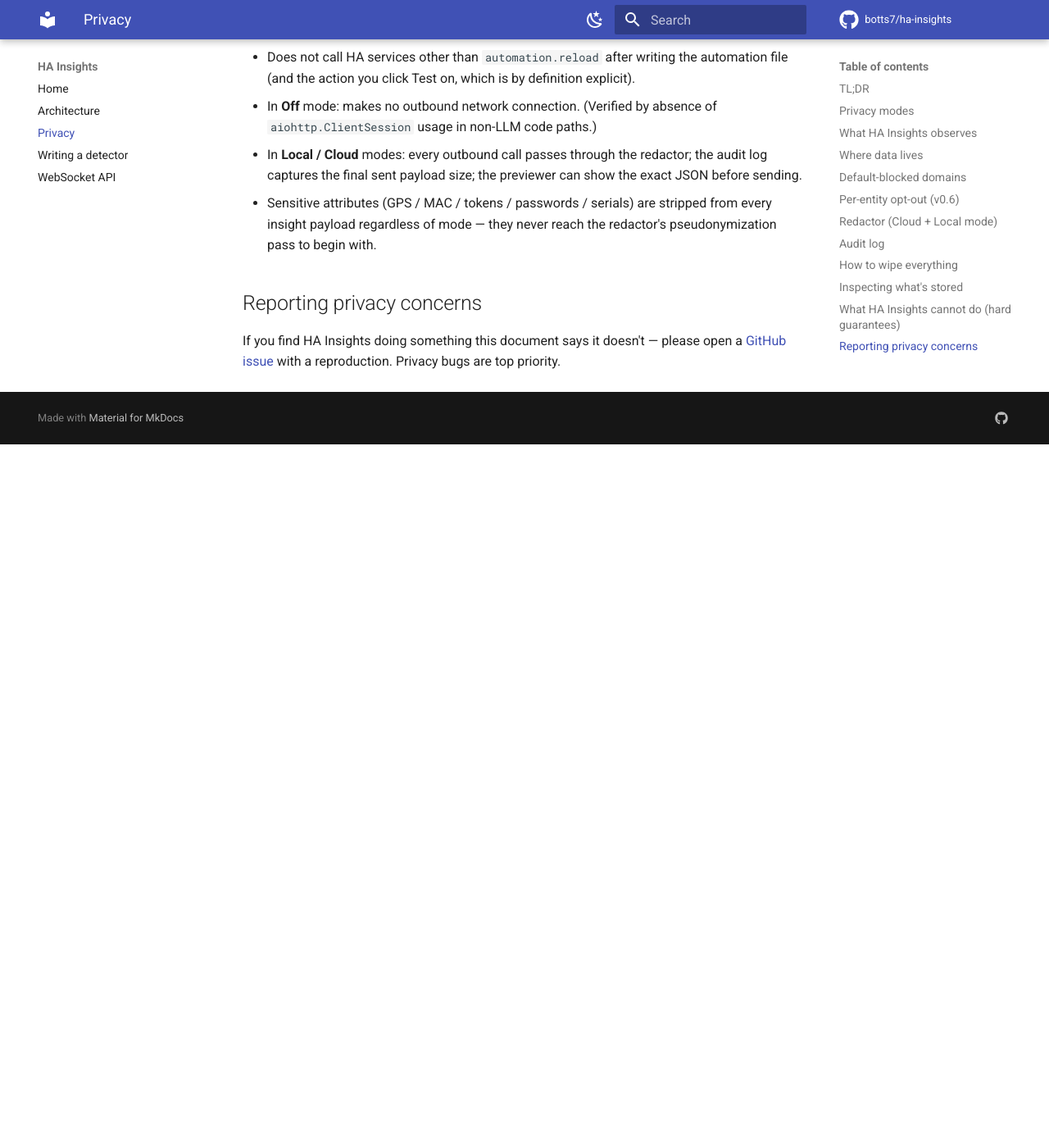
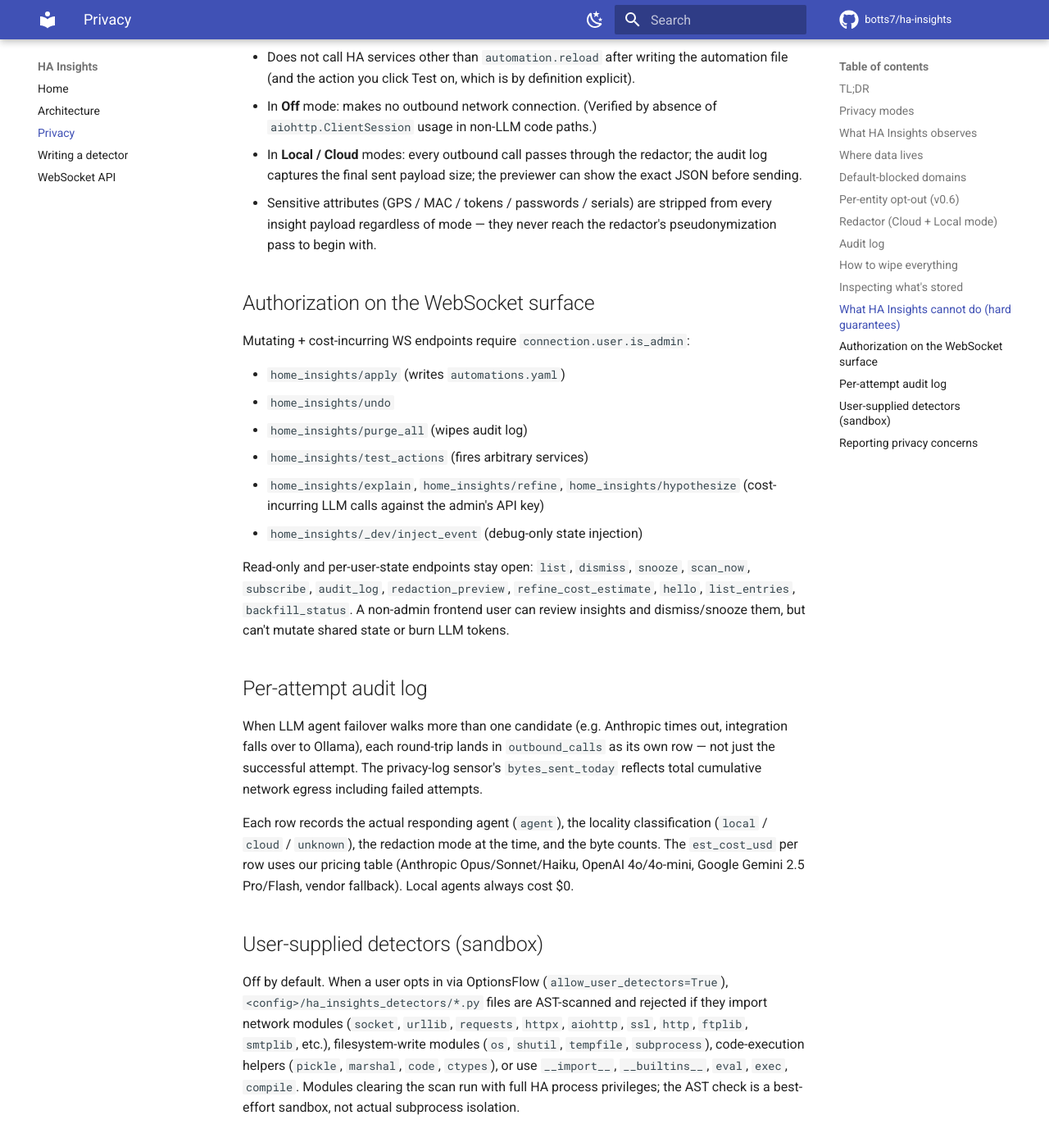
Before and after one commit to botts7/ha-insights, an MkDocs documentation site: the page built from docs/privacy.md, in a window 1280 px wide and 1400 px high, scrolled down 4484 px. Shown: the whole window at 82% size. Built offline with MkDocs 1.6.1 and Material for MkDocs 9.7.7, drawn with Linux system fonts in a browser that asks for light colours; comment, search, counter and statistics services are not loaded; before the commit the page ends 5026 px from its top, so only the background shows below that.

Commit message:
docs: privacy.md — add admin gate, per-attempt audit, sandbox sections
The earlier docs sweep commit accidentally dropped privacy.md (Edit
tool errored "file not read yet" on the first attempt and the recover
never landed). Catching up now: three new subsections covering the
v1.0 review fixes that materially affect what users can verify about
their privacy posture.

```diff
--- a/docs/privacy.md
+++ b/docs/privacy.md
@@ -140,6 +140,29 @@
 - In **Local / Cloud** modes: every outbound call passes through the redactor; the audit log captures the final sent payload size; the previewer can show the exact JSON before sending.
 - Sensitive attributes (GPS / MAC / tokens / passwords / serials) are stripped from every insight payload regardless of mode — they never reach the redactor's pseudonymization pass to begin with.
 
+## Authorization on the WebSocket surface
+
+Mutating + cost-incurring WS endpoints require `connection.user.is_admin`:
+
+- `home_insights/apply` (writes `automations.yaml`)
+- `home_insights/undo`
+- `home_insights/purge_all` (wipes audit log)
+- `home_insights/test_actions` (fires arbitrary services)
+- `home_insights/explain`, `home_insights/refine`, `home_insights/hypothesize` (cost-incurring LLM calls against the admin's API key)
+- `home_insights/_dev/inject_event` (debug-only state injection)
+
+Read-only and per-user-state endpoints stay open: `list`, `dismiss`, `snooze`, `scan_now`, `subscribe`, `audit_log`, `redaction_preview`, `refine_cost_estimate`, `hello`, `list_entries`, `backfill_status`. A non-admin frontend user can review insights and dismiss/snooze them, but can't mutate shared state or burn LLM tokens.
+
+## Per-attempt audit log
+
+When LLM agent failover walks more than one candidate (e.g. Anthropic times out, integration falls over to Ollama), each round-trip lands in `outbound_calls` as its own row — not just the successful attempt. The privacy-log sensor's `bytes_sent_today` reflects total cumulative network egress including failed attempts.
+
+Each row records the actual responding agent (`agent`), the locality classification (`local` / `cloud` / `unknown`), the redaction mode at the time, and the byte counts. The `est_cost_usd` per row uses our pricing table (Anthropic Opus/Sonnet/Haiku, OpenAI 4o/4o-mini, Google Gemini 2.5 Pro/Flash, vendor fallback). Local agents always cost $0.
+
+## User-supplied detectors (sandbox)
+
+Off by default. When a user opts in via OptionsFlow (`allow_user_detectors=True`), `<config>/ha_insights_detectors/*.py` files are AST-scanned and rejected if they import network modules (`socket`, `urllib`, `requests`, `httpx`, `aiohttp`, `ssl`, `http`, `ftplib`, `smtplib`, etc.), filesystem-write modules (`os`, `shutil`, `tempfile`, `subprocess`), code-execution helpers (`pickle`, `marshal`, `code`, `ctypes`), or use `__import__`, `__builtins__`, `eval`, `exec`, `compile`. Modules clearing the scan run with full HA process privileges; the AST check is a best-effort sandbox, not actual subprocess isolation.
+
 ## Reporting privacy concerns
 
 If you find HA Insights doing something this document says it doesn't — please open a [GitHub issue](https://github.com/botts7/ha-insights/issues) with a reproduction. Privacy bugs are top priority.
```
